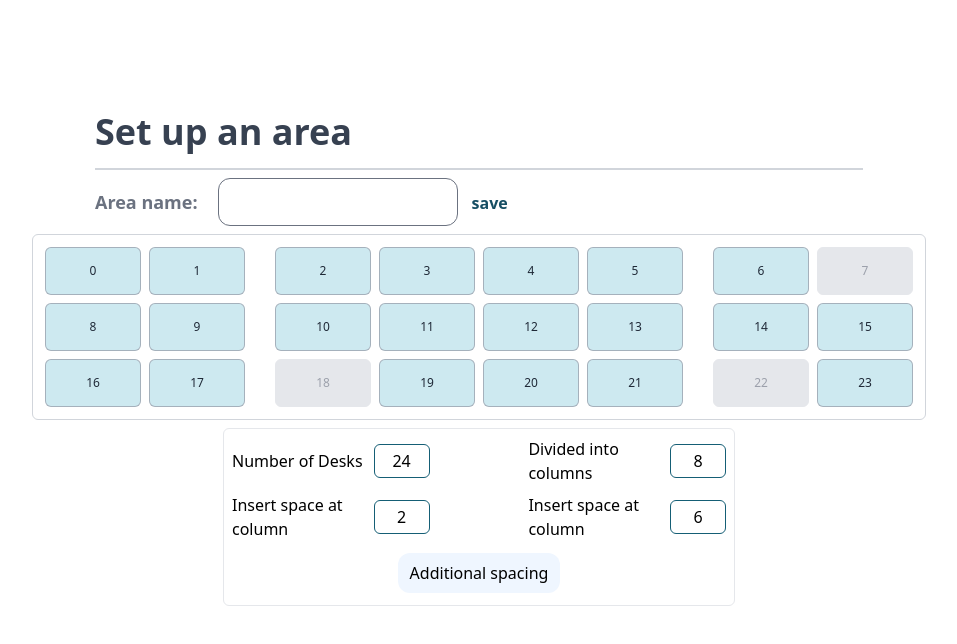
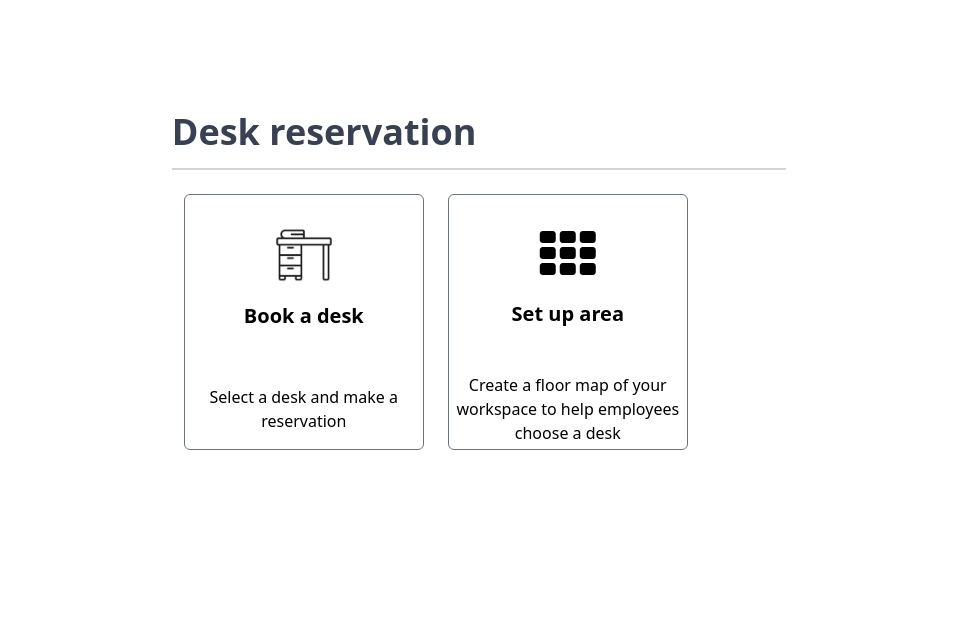
Before and after one commit to s-Hale/deskbooking, a React (Create React App) app: page / in a window 1280 px wide. Shown: the top 644 px of the page, without its empty margins (161-1118 px from the left). Built offline with nearby package versions, Linux system fonts and the light colour scheme.

Commit message:
selection screen

```diff
--- a/src/App.js
+++ b/src/App.js
@@ -1,12 +1,12 @@
 
 import React from 'react';
-import DeskMap from './components/FirstFolder/index';
+import Selection from './components/Selection/index'
 
 const App =() => {
   return (
     <div className="App">
       <header className="min-h-screen flex flex-col items-center">
-<DeskMap/>
+        <Selection/>
       </header>
     </div>
   );
--- a/src/components/AreaName/index.js
+++ b/src/components/AreaName/index.js
@@ -12,12 +12,12 @@ const AreaName = ({areaName, setAreaName}) => {
 
     const handleSubmit = (e) => {
         e.preventDefault()
-setShowInput(false)
+        setShowInput(false)
     };
 
     const handleEdit = (e) => {
         e.preventDefault()
-setShowInput(true)
+        setShowInput(true)
     };
 
 
--- a/src/components/FirstFolder/index.js
+++ b/src/components/DeskMap/index.js
@@ -30,6 +30,7 @@ const DeskMap = () => {
      & > span:nth-of-type(${numberColumns}n + ${groupGapFour}) {
         margin-right: 26px
      }
+
      grid-template-columns: repeat(${numberColumns}, min-content);
     `;
 
@@ -37,7 +38,6 @@ const DeskMap = () => {
         setChosenDesk(e.target.value)
         setSummaryPhrase(`You have selected desk ${e.target.value}.`)
     }
-
 
     const desks = Array.from({ length: numberDesks }, (_, i) => i)
     const occupied = [7, 18, 22];
@@ -50,7 +50,6 @@ const DeskMap = () => {
             </div>
             <div className="flex w-3/5">
                 <AreaName areaName={areaName} setAreaName={setAreaName}></AreaName>
-
             </div>
             <StyledDesks className="justify-center mb-2 mt-2 desks grid rounded-md p-2 border border-gray-300">
                 {desks.map(seat => (
--- /dev/null
+++ b/src/components/Selection/index.js
@@ -0,0 +1,37 @@
+
+import React from 'react';
+import Desk from '../../assets/desk.png'
+
+const Selection = () => {
+    const buttonStyle = 'h-64 hover:bg-blue-200 cursor-pointer pt-8 mx-3 border border-gray-500 rounded-md w-60 flex flex-col items-center justify-between';
+
+    return (
+        <div className="mt-28 flex flex-col justify-center w-4/5 items-center">
+            <div className="flex flex-col w-3/5">
+              <h2 className="mb-4 font-bold text-4xl text-gray-700">Desk reservation</h2>
+              <div className="w-full border-t-2 border-gray-300"></div>
+            </div>
+            <div className="flex w-3/5 mt-6">
+
+                <div className={buttonStyle}>
+                <div className="w-14"><img className="mb-1 opacity-90" src={Desk} alt="desk"/></div>
+                    <h6 className="font-bold text-xl">Book a desk</h6>
+                    <div className="mt-6 h-20 flex items-center">
+                        <p className="text-center">Select a desk and make a reservation</p>
+                        </div>
+
+                </div>
+                <div className={buttonStyle}>
+              <i class="fa fa-th" style={{ fontSize: '3.5rem', opacity: 80}}></i>
+                    <h6 className="font-bold text-xl">Set up area</h6>
+                    <div className="mt-6 h-20 flex items-center">
+
+                        <p className="text-center">Create a floor map of your workspace to help employees choose a desk</p>
+                        </div>
+                </div>
+                </div>
+        </div>
+    )
+}
+
+export default Selection;
--- a/src/components/UserInputForm/index.js
+++ b/src/components/UserInputForm/index.js
@@ -42,7 +42,8 @@ const UserInputForm = (
                 <NoArrowInput
                     type="number"
                     value={numberDesks}
-                    min="2"
+                        min="2"
+                        max="75"
                     onChange={(e) => setNumberDesks(e.target.value)}
                     className="text-center w-14 p-1 border border-cyan-800 rounded-md">
                     </NoArrowInput>
@@ -51,7 +52,8 @@ const UserInputForm = (
                     <p>Divided into columns</p>
                 <NoArrowInput
                     type="number"
-                    min="1"
+                        min="1"
+                        max="10"
                     value={numberColumns}
                     onChange={(e) => setNumberColumns(e.target.value)}
                     className="text-center w-14 p-1 border border-cyan-800 rounded-md">
```
Also changed, not shown: src/assets/desk.png (added).
